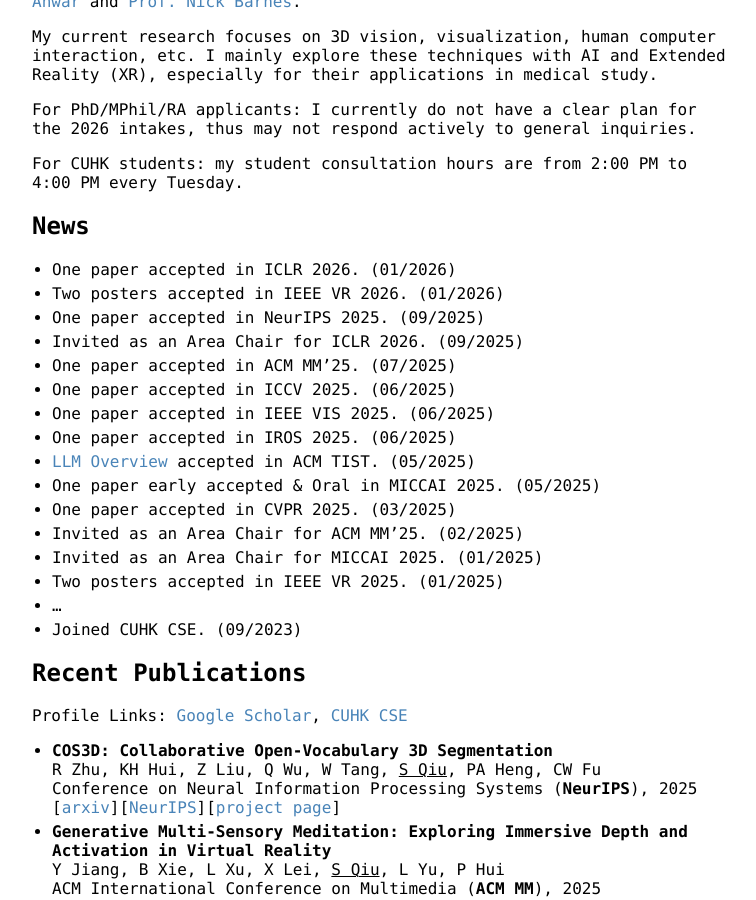
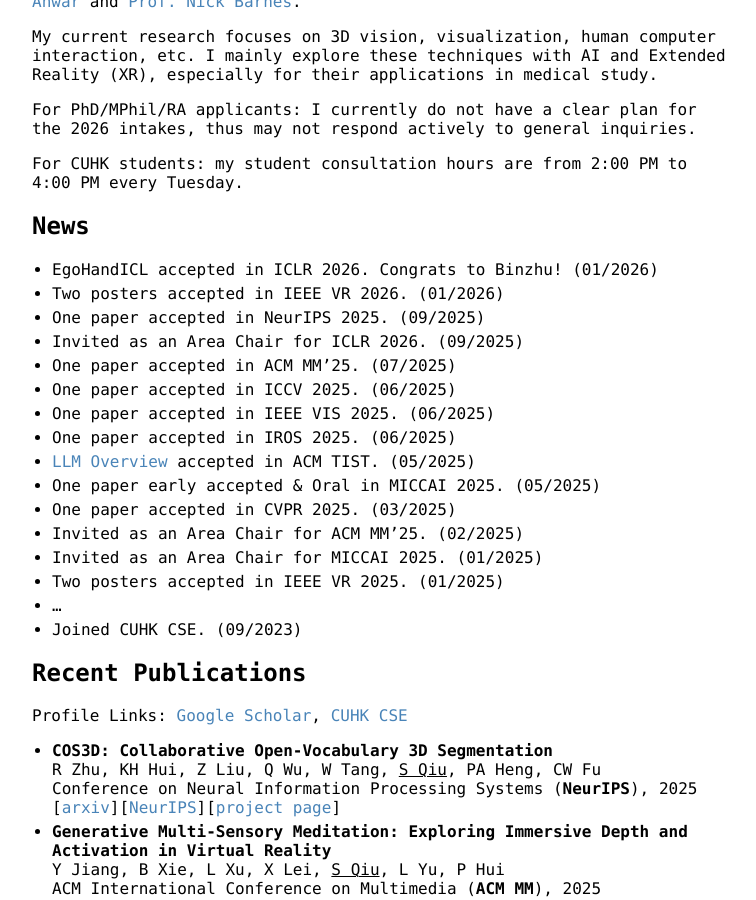
Before and after one commit to ShiQiu0419/ShiQiu0419.github.io, a Jekyll site: the page built from index.md, in a window 1280 px wide and 900 px high, scrolled down 305 px. Shown: the whole window, without its empty margins (258-1014 px from the left). Built offline with Jekyll 4.4.1, drawn with Linux system fonts in a browser that asks for light colours; our own code applies the rules of GitHub Pages for plain Markdown files.

Commit message:
Update index.md

```diff
--- a/index.md
+++ b/index.md
@@ -14,7 +14,7 @@ For PhD/MPhil/RA applicants: I currently do not have a clear plan for the 2026 i
 For CUHK students: my student consultation hours are from 2:00 PM to 4:00 PM every Tuesday.
 
 ## News
-* One paper accepted in ICLR 2026. (01/2026)
+* EgoHandICL accepted in ICLR 2026. Congrats to Binzhu! (01/2026)
 * Two posters accepted in IEEE VR 2026. (01/2026)
 * One paper accepted in NeurIPS 2025. (09/2025)
 * Invited as an Area Chair for ICLR 2026. (09/2025)
```
